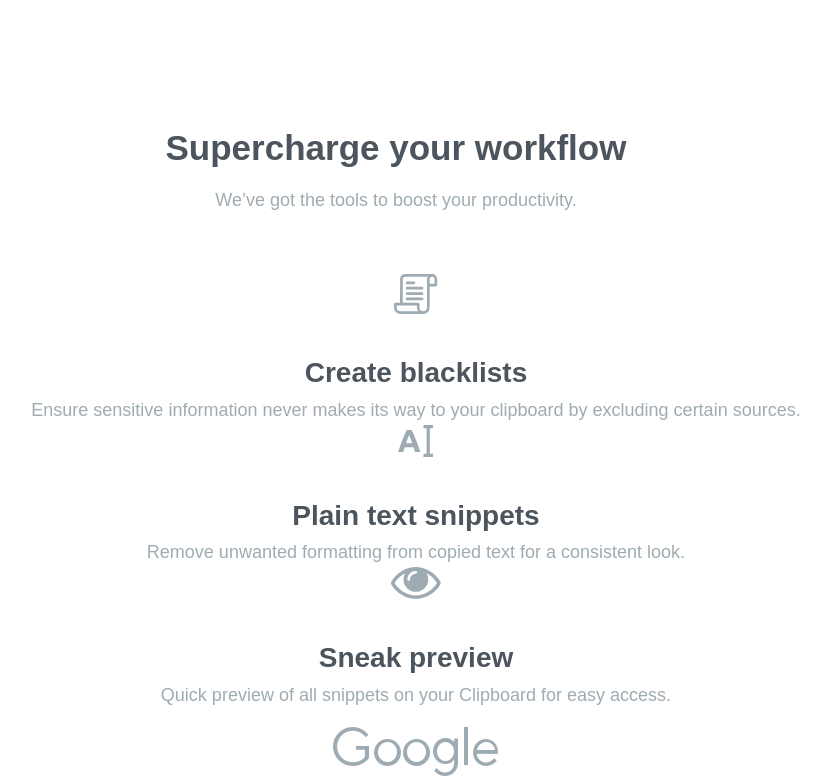
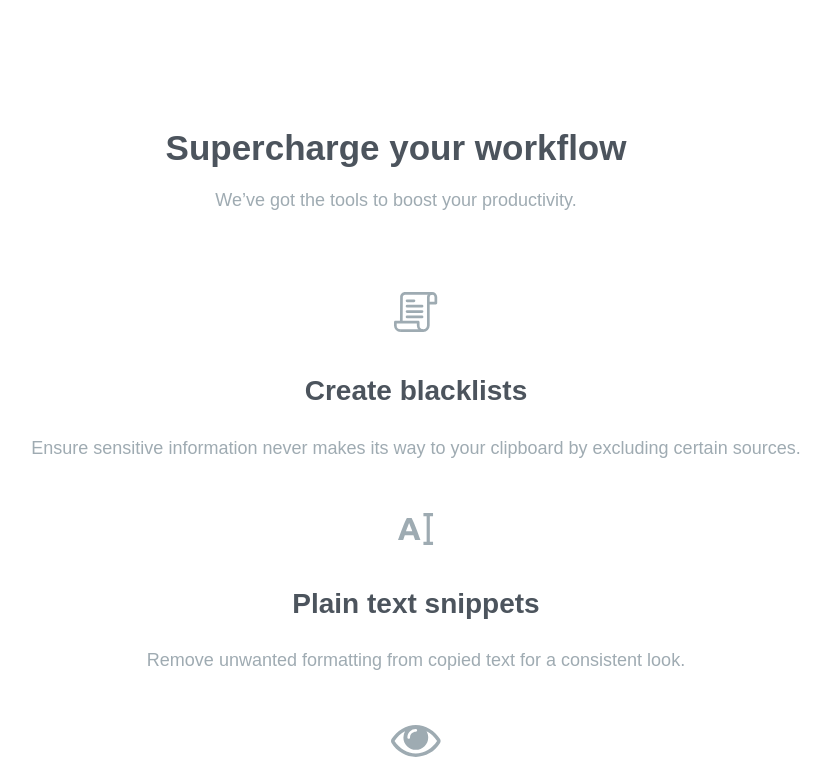
Before and after one commit to black-butterflyyy/clipboard-landing-page, a plain HTML site: page index.html in a window 1280 px wide. Shown: the part 3220-4004 px from the top of the page, without its empty margins (244-1074 px from the left). Drawn offline with Linux system fonts and the light colour scheme; a web font is replaced by a local one.

Commit message:
Style the third section

```diff
--- a/css/styles.css
+++ b/css/styles.css
@@ -143,3 +143,28 @@ main {
   width: 100%;
   height: 100%;
 }
+
+/*
+  Third section
+*/
+
+.third-section {
+  width: 100vw;
+  height: 100%;
+}
+
+.tool-list-item {
+  margin-bottom: 5rem;
+}
+
+.tool-list-item h3 {
+  margin-bottom: 2rem;
+}
+
+.third-section-logos li {
+  margin-bottom: 10rem;
+}
+
+.third-section-logos li:first-of-type {
+  margin-top: 15rem;
+}
--- a/index.html
+++ b/index.html
@@ -88,10 +88,12 @@
       </article>
 
       <article class="third-section">
-        <h2>Supercharge your workflow</h2>
-        <p>We’ve got the tools to boost your productivity.</p>
+        <section class="section-content">
+          <h2>Supercharge your workflow</h2>
+          <p>We’ve got the tools to boost your productivity.</p>
+        </section>
         <ul class="third-section-tools">
-          <li>
+          <li class="tool-list-item">
             <span class="icon">
               <img src="images/icon-blacklist.svg" alt="" />
             </span>
@@ -99,14 +101,14 @@
             Ensure sensitive information never makes its way to your clipboard
             by excluding certain sources.
           </li>
-          <li>
+          <li class="tool-list-item">
             <span class="icon">
               <img src="images/icon-text.svg" alt="" />
             </span>
             <h3>Plain text snippets</h3>
             Remove unwanted formatting from copied text for a consistent look.
           </li>
-          <li>
+          <li class="tool-list-item">
             <span class="icon">
               <img src="images/icon-preview.svg" alt="" />
             </span>
```
